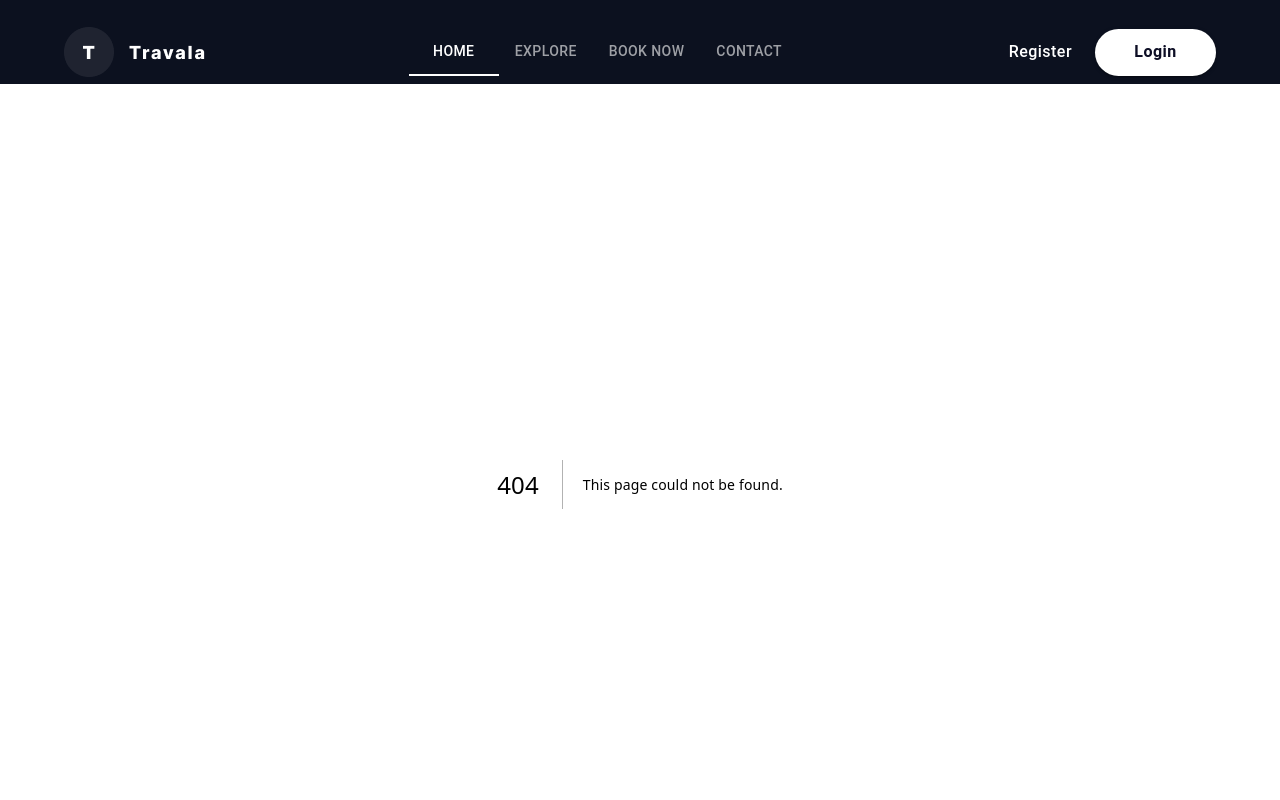
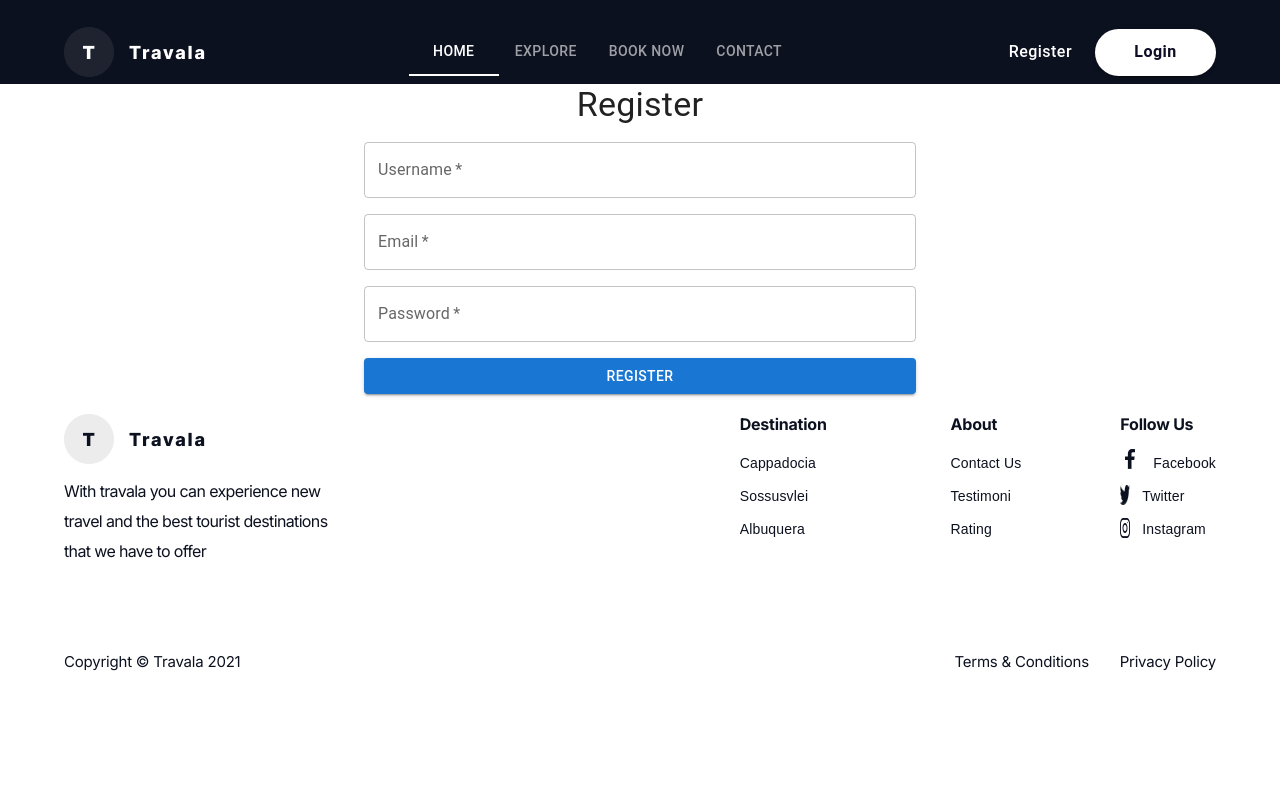
Before and after one commit to Software-Lifecycle-Consultants/slc-open-hms, a Next.js app: page /Register in a window 1280 px wide. Before the commit this address had no page. Shown: the top 800 px of the page. Built offline with nearby package versions, Linux system fonts and the light colour scheme.

Commit message:
Added register and login pages

```diff
--- /dev/null
+++ b/pages/Register.tsx
@@ -0,0 +1,79 @@
+import React, { useState } from "react";
+import { Button, TextField, Typography, Container, Grid } from "@mui/material";
+
+const Register: React.FC = () => {
+  const [formData, setFormData] = useState({
+    username: "",
+    email: "",
+    password: "",
+  });
+
+  const handleChange = (
+    event: React.ChangeEvent<HTMLInputElement | HTMLTextAreaElement>,
+    field: string
+  ) => {
+    setFormData({
+      ...formData,
+      [field]: event.target.value,
+    });
+  };
+
+  const handleSubmit = (event: React.FormEvent) => {
+    event.preventDefault();
+    // Handle form submission here, e.g., send data to the server
+    console.log(formData);
+  };
+
+  return (
+    <Container maxWidth="sm">
+      <form onSubmit={handleSubmit}>
+        <Grid container spacing={2}>
+          <Grid item xs={12}>
+            <Typography variant="h4" align="center">
+              Register
+            </Typography>
+          </Grid>
+          <Grid item xs={12}>
+            <TextField
+              fullWidth
+              label="Username"
+              variant="outlined"
+              value={formData.username}
+              onChange={(e) => handleChange(e, "username")}
+              required
+            />
+          </Grid>
+          <Grid item xs={12}>
+            <TextField
+              fullWidth
+              label="Email"
+              variant="outlined"
+              type="email"
+              value={formData.email}
+              onChange={(e) => handleChange(e, "email")}
+              required
+            />
+          </Grid>
+          <Grid item xs={12}>
+            <TextField
+              fullWidth
+              label="Password"
+              variant="outlined"
+              type="password"
+              value={formData.password}
+              onChange={(e) => handleChange(e, "password")}
+              required
+            />
+          </Grid>
+          <Grid item xs={12}>
+            <Button type="submit" variant="contained" color="primary" fullWidth>
+              Register
+            </Button>
+          </Grid>
+        </Grid>
+      </form>
+    </Container>
+  );
+};
+
+export default Register;
```
Also changed, not shown: pages/Login.tsx (added, +68 -0 lines).
